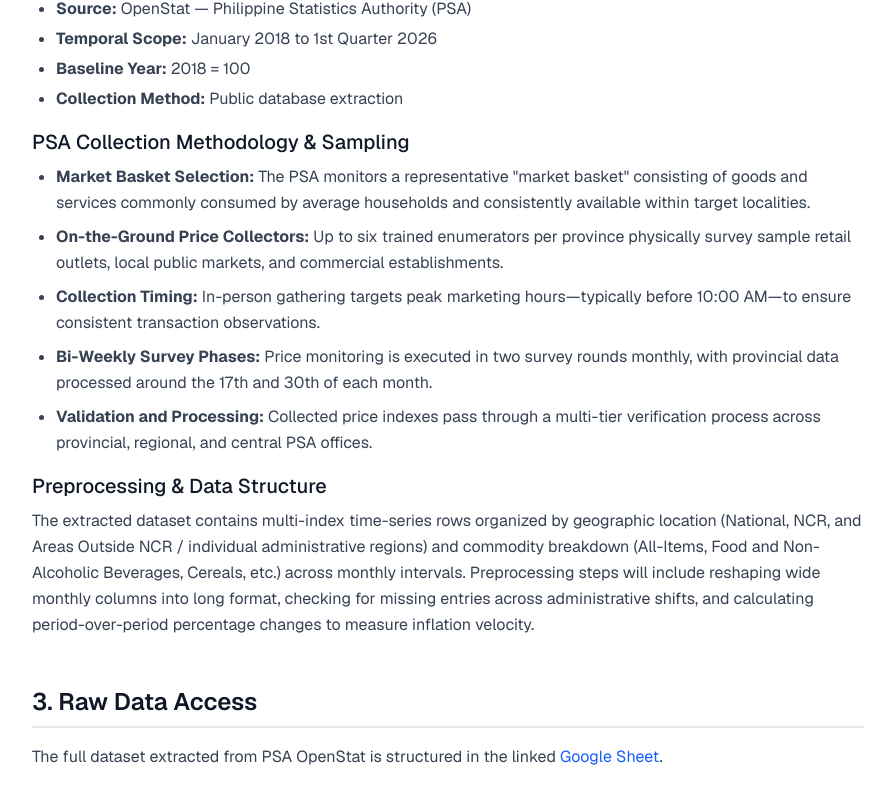
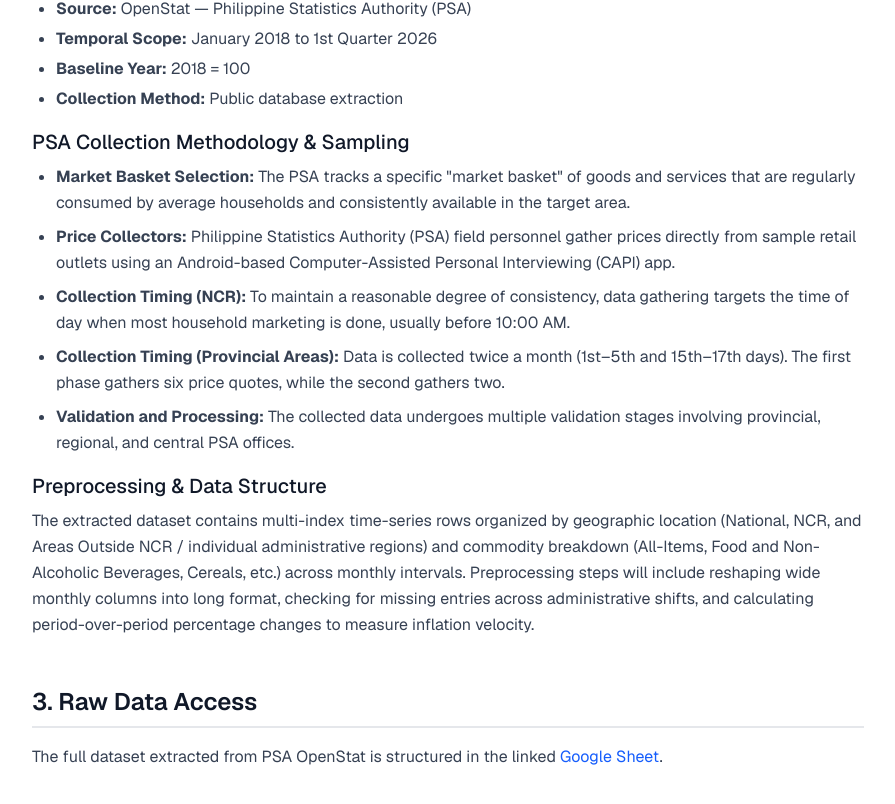
Before and after one commit to jpbuizon/cs132-final-project, a Next.js app: page / in a window 1280 px wide. Shown: the part 1634-2438 px from the top of the page, without its empty margins (192-1087 px from the left). Built offline with nearby package versions, Linux system fonts and the light colour scheme; grey boxes are pictures that could not be loaded.

Commit message:
update details

```diff
--- a/app/page.tsx
+++ b/app/page.tsx
@@ -107,19 +107,19 @@ export default function PortfolioPage() {
         <h3 className="text-xl font-medium mt-4 mb-2">PSA Collection Methodology & Sampling</h3>
         <ul className="list-disc pl-6 mb-4 dark:text-gray-300 text-gray-700 space-y-2">
           <li>
-            <strong>Market Basket Selection:</strong> The PSA monitors a representative "market basket" consisting of goods and services commonly consumed by average households and consistently available within target localities.
+            <strong>Market Basket Selection:</strong> The PSA tracks a specific "market basket" of goods and services that are regularly consumed by average households and consistently available in the target area.
           </li>
           <li>
-            <strong>On-the-Ground Price Collectors:</strong> Up to six trained enumerators per province physically survey sample retail outlets, local public markets, and commercial establishments.
+            <strong>Price Collectors:</strong> Philippine Statistics Authority (PSA) field personnel gather prices directly from sample retail outlets using an Android-based Computer-Assisted Personal Interviewing (CAPI) app.
           </li>
           <li>
-            <strong>Collection Timing:</strong> In-person gathering targets peak marketing hours—typically before 10:00 AM—to ensure consistent transaction observations.
+            <strong>Collection Timing (NCR):</strong> To maintain a reasonable degree of consistency, data gathering targets the time of day when most household marketing is done, usually before 10:00 AM.
           </li>
           <li>
-            <strong>Bi-Weekly Survey Phases:</strong> Price monitoring is executed in two survey rounds monthly, with provincial data processed around the 17th and 30th of each month.
+            <strong>Collection Timing (Provincial Areas):</strong> Data is collected twice a month (1st–5th and 15th–17th days). The first phase gathers six price quotes, while the second gathers two.
           </li>
           <li>
-            <strong>Validation and Processing:</strong> Collected price indexes pass through a multi-tier verification process across provincial, regional, and central PSA offices.
+            <strong>Validation and Processing:</strong> The collected data undergoes multiple validation stages involving provincial, regional, and central PSA offices.
           </li>
         </ul>
 
```
